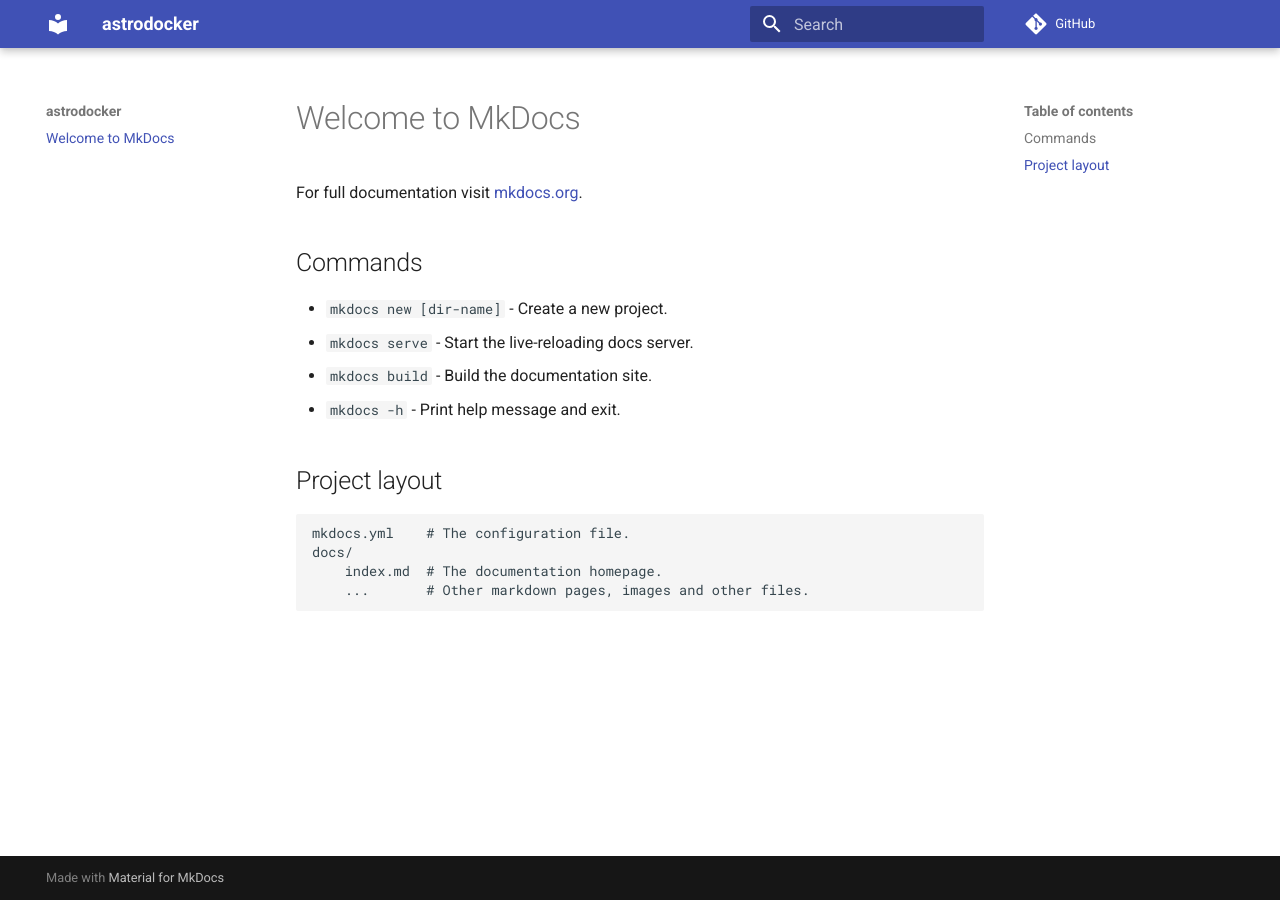
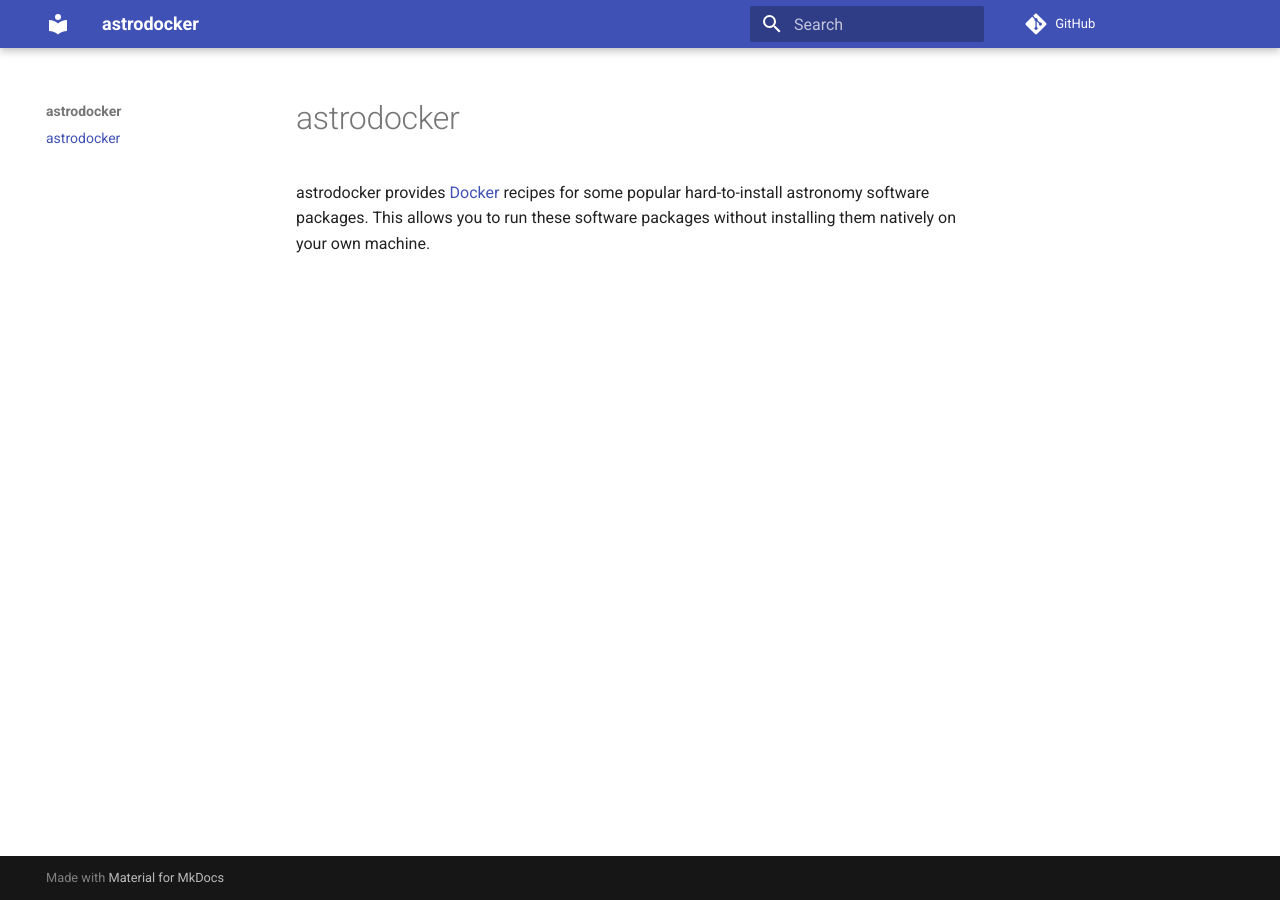
Before and after one commit to astrophpeter/astrodocker, an MkDocs documentation site: the page built from docs/index.md, in a window 1280 px wide. Built offline with MkDocs 1.6.1 and Material for MkDocs 9.7.7, drawn with Linux system fonts in a browser that asks for light colours; comment, search, counter and statistics services are not loaded.

```diff
--- a/docs/index.md
+++ b/docs/index.md
@@ -1,17 +1,5 @@
-# Welcome to MkDocs
+# astrodocker
 
-For full documentation visit [mkdocs.org](https://www.mkdocs.org).
-
-## Commands
-
-* `mkdocs new [dir-name]` - Create a new project.
-* `mkdocs serve` - Start the live-reloading docs server.
-* `mkdocs build` - Build the documentation site.
-* `mkdocs -h` - Print help message and exit.
-
-## Project layout
-
-    mkdocs.yml    # The configuration file.
-    docs/
-        index.md  # The documentation homepage.
-        ...       # Other markdown pages, images and other files.
+astrodocker provides [Docker](https://www.docker.com/) recipes for some
+popular hard-to-install astronomy software packages. This allows you to run
+these software packages without installing them natively on your own machine.
```
